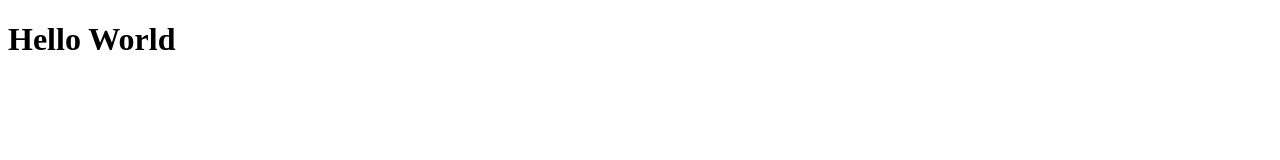
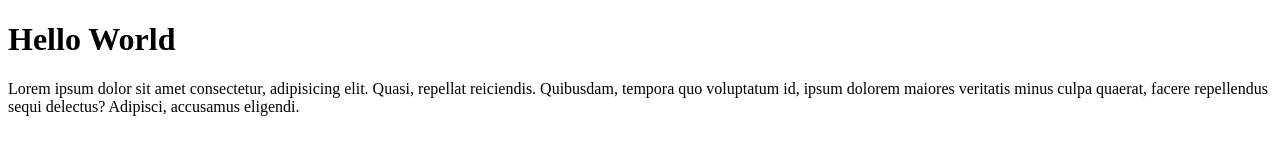
Before and after one commit to chivalry7/belajar, a plain HTML site: page index.html in a window 1280 px wide. Drawn offline with Linux system fonts and the light colour scheme.

Commit message:
menambahkan paragraf

```diff
--- a/index.html
+++ b/index.html
@@ -8,5 +8,6 @@
 </head>
 <body>
     <h1>Hello World</h1>
+    <p>Lorem ipsum dolor sit amet consectetur, adipisicing elit. Quasi, repellat reiciendis. Quibusdam, tempora quo voluptatum id, ipsum dolorem maiores veritatis minus culpa quaerat, facere repellendus sequi delectus? Adipisci, accusamus eligendi.</p>
 </body>
 </html>
```
